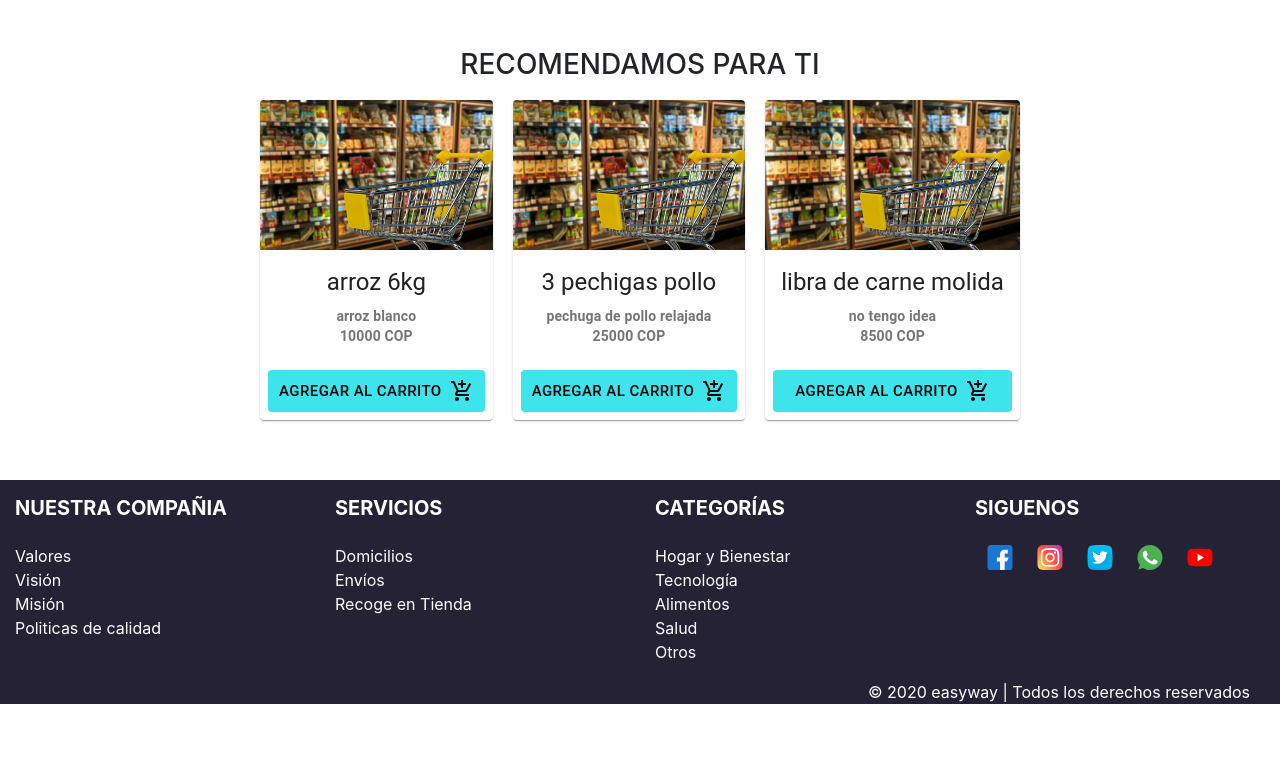
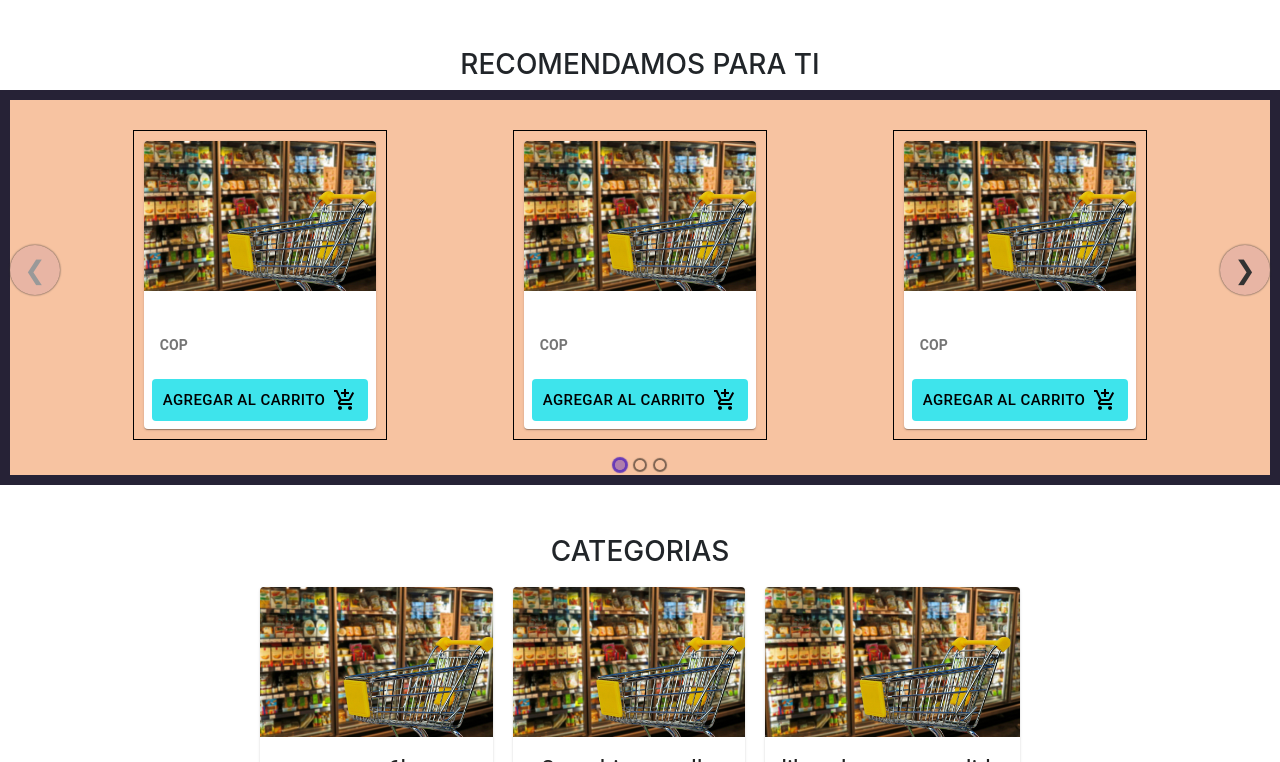
Before and after one commit to xh4rz/Easyway-App, a React (Create React App) app: page / in a window 1280 px wide. Shown: the part 558-1320 px from the top of the page. Before the commit the page ends 1262 px from the top, so only its background shows below. Built offline with nearby package versions, Linux system fonts and the light colour scheme.

Commit message:
Actualización Diseño

```diff
--- a/package.json
+++ b/package.json
@@ -12,8 +12,10 @@
     "react": "^17.0.1",
     "react-bootstrap": "^1.4.0",
     "react-dom": "^17.0.1",
+    "react-elastic-carousel": "^0.9.5",
     "react-router-dom": "^5.2.0",
     "react-scripts": "4.0.0",
+    "styled-components": "^5.2.1",
     "web-vitals": "^0.2.4"
   },
   "scripts": {
--- /dev/null
+++ b/src/components/Carousel.js
@@ -0,0 +1,36 @@
+import React from 'react';
+import ElasticCarousel from 'react-elastic-carousel';
+import Item from './Item';
+import MediaCard from './Card';
+
+import './styles/Carousel.css';
+
+const breakPoints = [
+    { width: 1, itemsToShow: 1 },
+    { width: 550, itemsToShow: 2 },
+    { width: 768, itemsToShow: 3 },
+    { width: 1200, itemsToShow: 4 },
+  ];
+
+
+class CarouselSecondary extends React.Component {
+    render() {
+        return (
+            <div>
+                <h3>RECOMENDAMOS PARA TI</h3>
+                <ElasticCarousel breakPoints={breakPoints}>
+                    <Item><MediaCard/></Item>
+                    <Item><MediaCard/></Item>
+                    <Item><MediaCard/></Item>
+                    <Item><MediaCard/></Item>
+                    <Item><MediaCard/></Item>
+                    <Item><MediaCard/></Item>
+                    <Item><MediaCard/></Item>
+                    <Item><MediaCard/></Item>
+                </ElasticCarousel>
+            </div>
+        );
+    }
+}
+
+export default CarouselSecondary;
--- /dev/null
+++ b/src/components/Item.js
@@ -0,0 +1,6 @@
+import styled from "styled-components";
+
+export default styled.div`
+  border: 1px solid black;
+  margin-top: 30px;
+`;
--- a/src/components/Slider.jsx
+++ b/src/components/Slider.jsx
@@ -3,10 +3,11 @@ import Carousel from "react-bootstrap/Carousel";
 import Slide1 from "./images/navidad.webp";
 import Slide2 from "./images/celulares.webp";
 import Slide3 from "./images/maizena.webp";
-import Layout from './Layout';
+// import Layout from './Layout';
 //import { nanoid } from 'nanoid'
 
 import MediaCard from './Card';
+import CarouselSecondary from './Carousel';
 
 
 import './styles/Slider.css'
@@ -40,8 +41,12 @@ const MySlider = ({Add, data}) => {
                     </Carousel.Item>
                 </Carousel>
             </div>
-            <div className="Container__Cards" style={{ textAlign: "center", margin: 50 }}>
-                <h3>RECOMENDAMOS PARA TI</h3>
+
+            <CarouselSecondary/>
+
+
+            <div className="Container__Cards" style={{ textAlign: "center", marginBottom: 50 }}>
+                <h3>CATEGORIAS</h3>
                 {data.length === 0 ? "" : data.slice(0,3).map((info) => (
                 <MediaCard key={info.id} ID={info.id} name={info.name} price={info.price} description={info.description} click={Add} />
                 ))}
--- /dev/null
+++ b/src/components/styles/Carousel.css
@@ -0,0 +1,4 @@
+h3 {
+    text-align: center;
+    padding-top: 50px;
+}
```
Also changed, not shown: src/App.js (line endings or trailing spaces), src/normalize.css, 1 other file (tests, documents, lock files or other folders).
